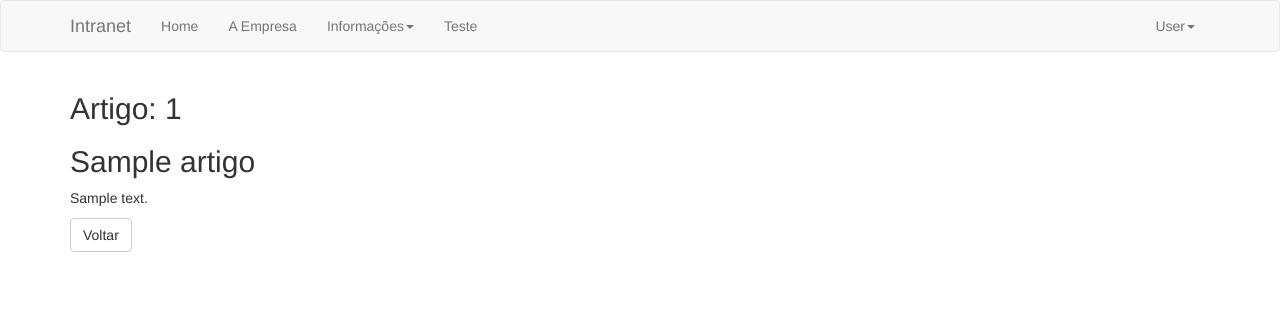
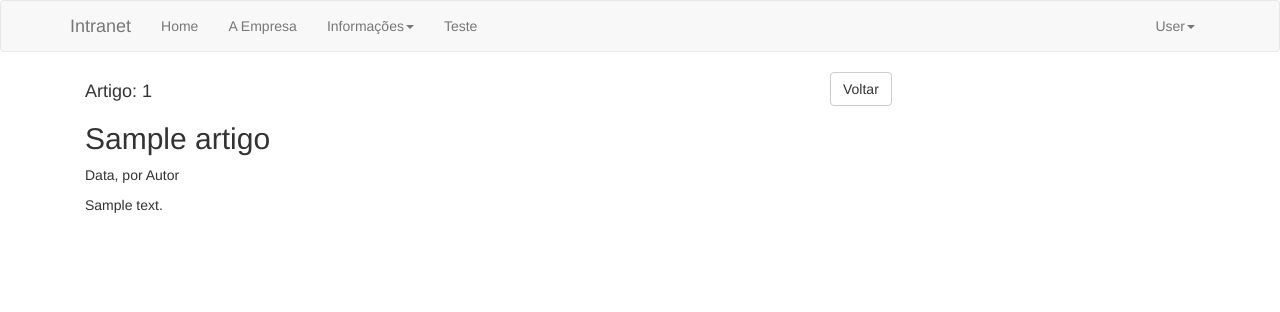
Before and after one commit to tiagozuege/flaskapp, a Flask app: page /artigo/1 in a window 1280 px wide. Shown: the top 312 px of the page. Run offline with Flask 2, Linux system fonts and the light colour scheme; tables that the repository leaves empty or names only in its code hold one stand-in row (values such as "Sample post"); some libraries are stand-ins or nearby versions.

Commit message:
Pequenas mudanças no layout do html

```diff
--- a/app.py
+++ b/app.py
@@ -72,7 +72,7 @@
 def artigo(id):
     #article = fetchArticles(int(id))
     article = fetchArticles(id)
-    print(article)
+    #print(article)
     return render_template('artigo.html', data=article)
 
 
--- a/templates/artigo.html
+++ b/templates/artigo.html
@@ -2,12 +2,20 @@
 
 {% block body %}
 
-    {% for i in data %}
-    <h2>Artigo: {{i.id}}</h2>
-    <h2>{{i.titulo}}</h2>
+    <div class="col-sm-8 blog-main">
 
-    <p>{{i.texto}}</p>
-    {% endfor %}
+        <div class="blog-post">
+            {% for i in data %}
+
+            <h4>Artigo: {{i.id}}</h4>
+            <h2 class="blog-post-title">{{i.titulo}}</h2>
+            <p class="blog-post-meta">Data, por Autor</p>
+            <p>{{i.texto}}</p>
+
+            {% endfor %}
+        </div>
+
+    </div>
 
 
 
--- a/templates/artigos.html
+++ b/templates/artigos.html
@@ -10,11 +10,12 @@
 
 
     <form action="/artigos" method="post">
-        <div class="input-group input-group-lg">
+        <div class="input-group input-group-md">
             <input name="titulo" type="text" class="form-control" placeholder="Título" required>
-            <input name="corpo" type="text" class="form-control" placeholder="Corpo" required>
+            <input name="texto" type="text" class="form-control" placeholder="Textp" required>
         </div>
         <button type="submit" class="btn btn-default">Submit</button>
     </form>
 
+
 {% endblock %}
```
